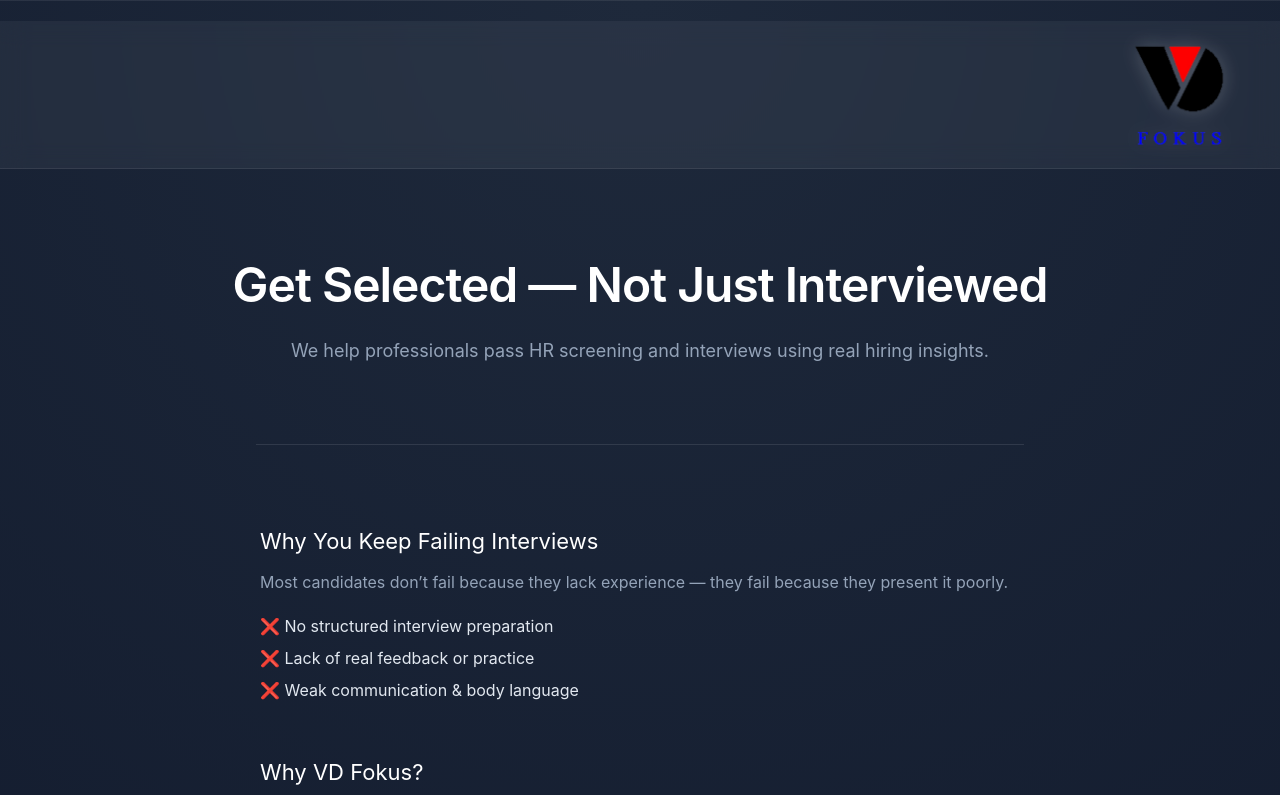
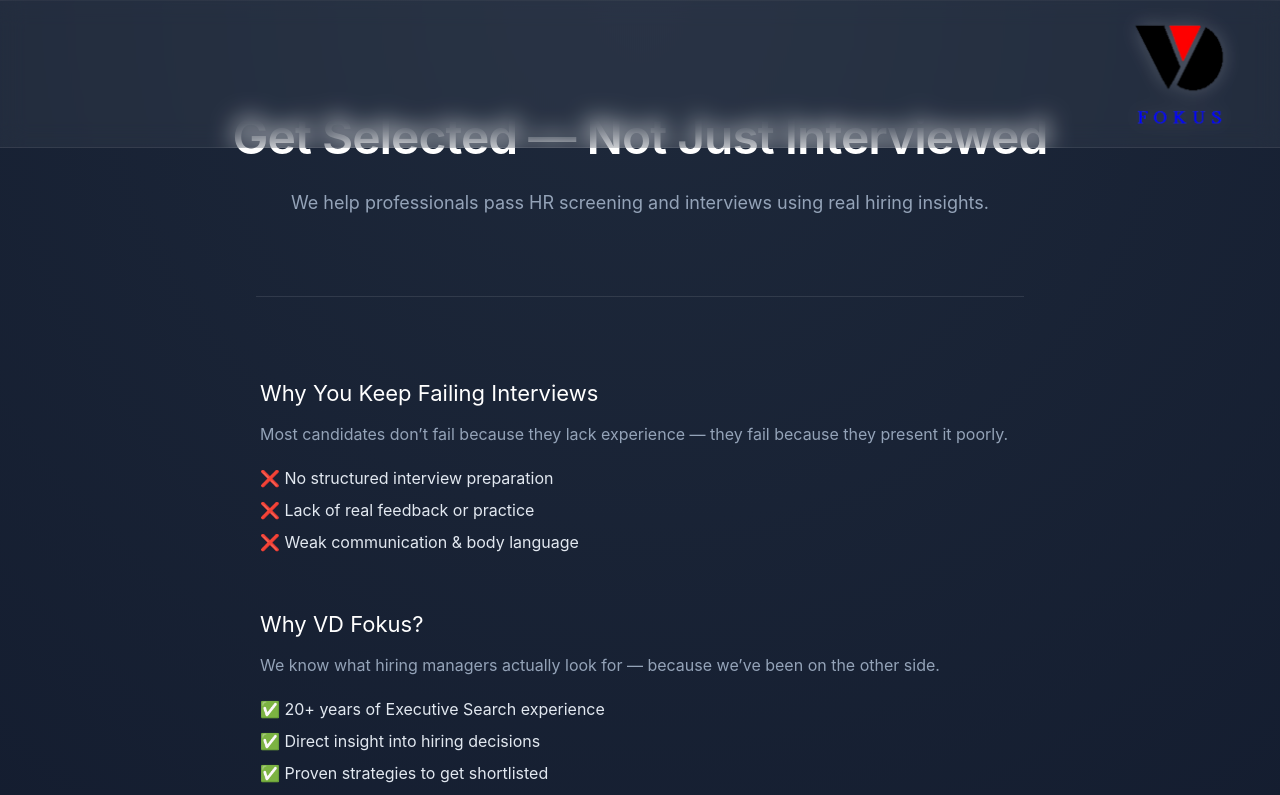
Before and after one commit to Ramzyjof/vd-fokus-landing, a Next.js app: page / in a window 1280 px wide. Shown: the top 795 px of the page. Built offline with nearby package versions, Linux system fonts and the light colour scheme.

Commit message:
make navbar fixed

```diff
--- a/app/page.tsx
+++ b/app/page.tsx
@@ -37,7 +37,8 @@ export default function Page() {
   }}
 />
       {/* NAVBAR */}
-      <div
+ {/* NAVBAR */}
+<div
   style={{
     padding: "16px 40px",
     display: "flex",
@@ -48,12 +49,13 @@ export default function Page() {
     backdropFilter: "blur(12px)",
     borderBottom: "1px solid rgba(255,255,255,0.08)",
 
-    // 🔥 THIS MAKES IT STICK
-    position: "sticky",
+    // 🔥 FIXED NAVBAR
+    position: "fixed",
     top: 0,
+    left: 0,
+    width: "100%",
     zIndex: 1000
   }}
-
 >
   <Image
     src="/logo.png"
```
